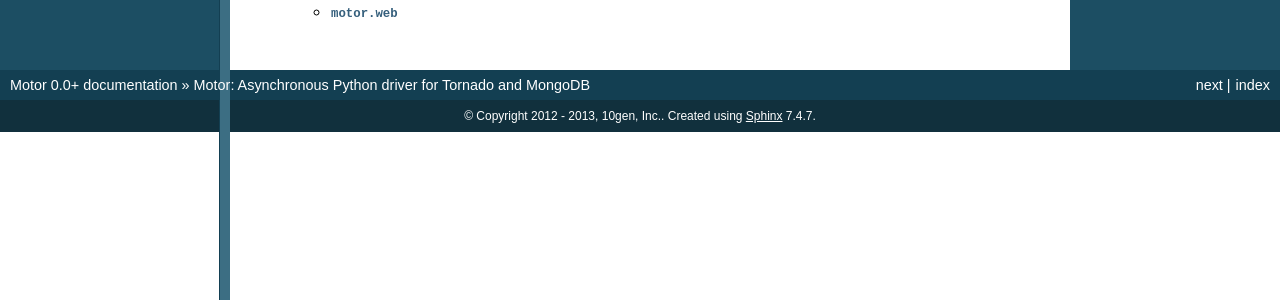
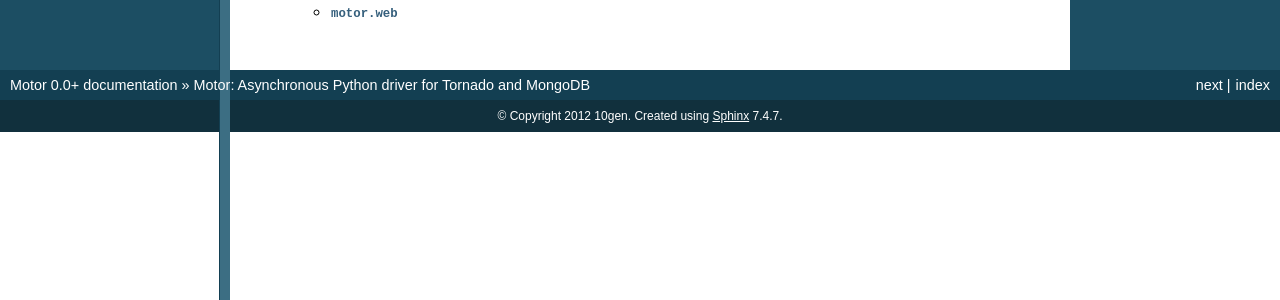
Before and after one commit to mongodb/motor, a Sphinx documentation site: the page built from doc/index.rst, in a window 1280 px wide. Shown: the part 1723-2023 px from the top of the page. Built offline with Sphinx 7.4.7, drawn with Linux system fonts in a browser that asks for light colours; pages that are not in the unit, such as notebooks, are missing from menus; the version number is read from the project's files by our own code.

Commit message:
Simplify copyright notice in docs

```diff
--- a/doc/conf.py
+++ b/doc/conf.py
@@ -27,7 +27,7 @@ master_doc = 'index'
 
 # General information about the project.
 project = u'Motor'
-copyright = u'2012 - 2013, 10gen, Inc.'
+copyright = u'2012 10gen'
 
 # The version info for the project you're documenting, acts as replacement for
 # |version| and |release|, also used in various other places throughout the
```
